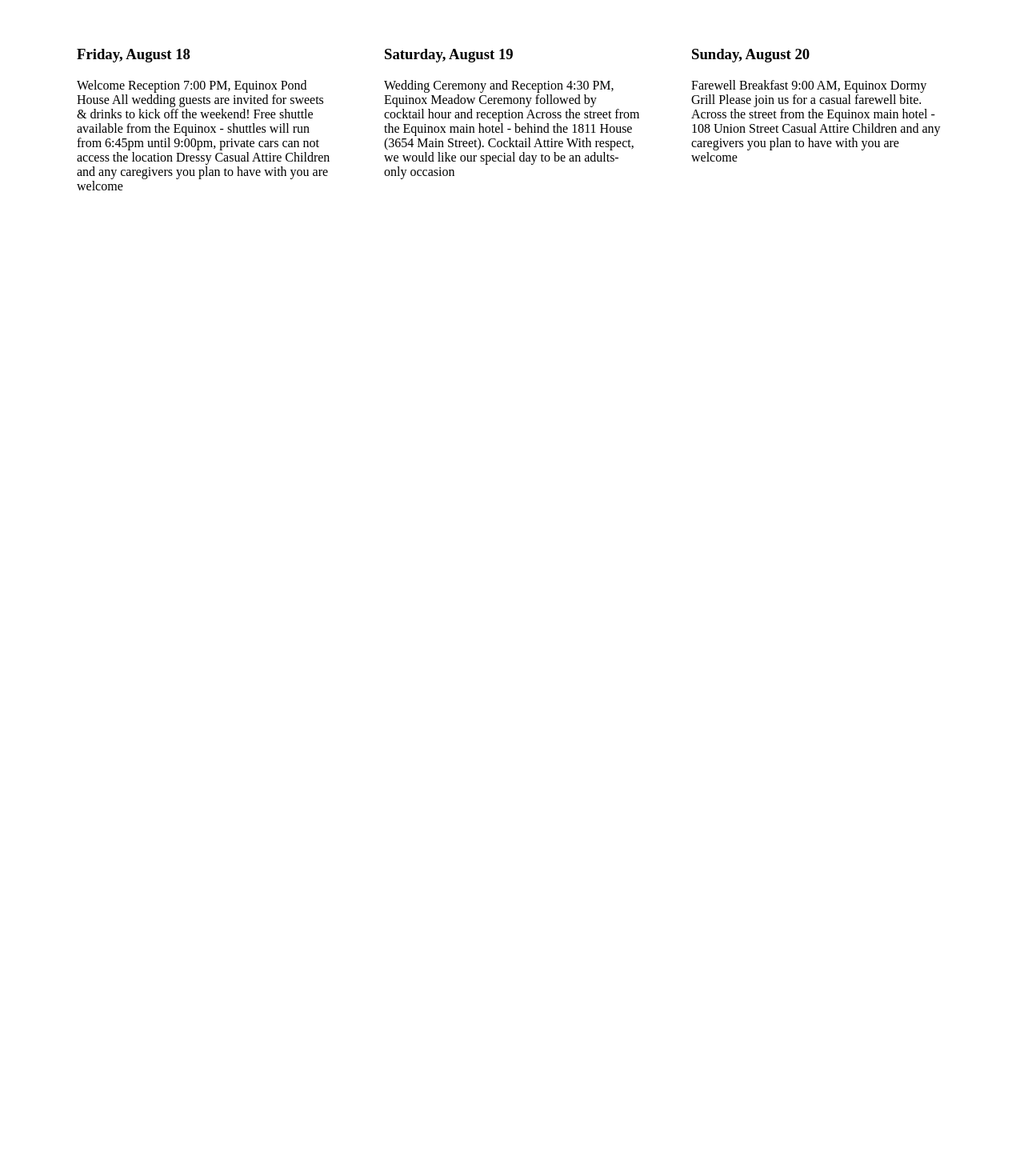
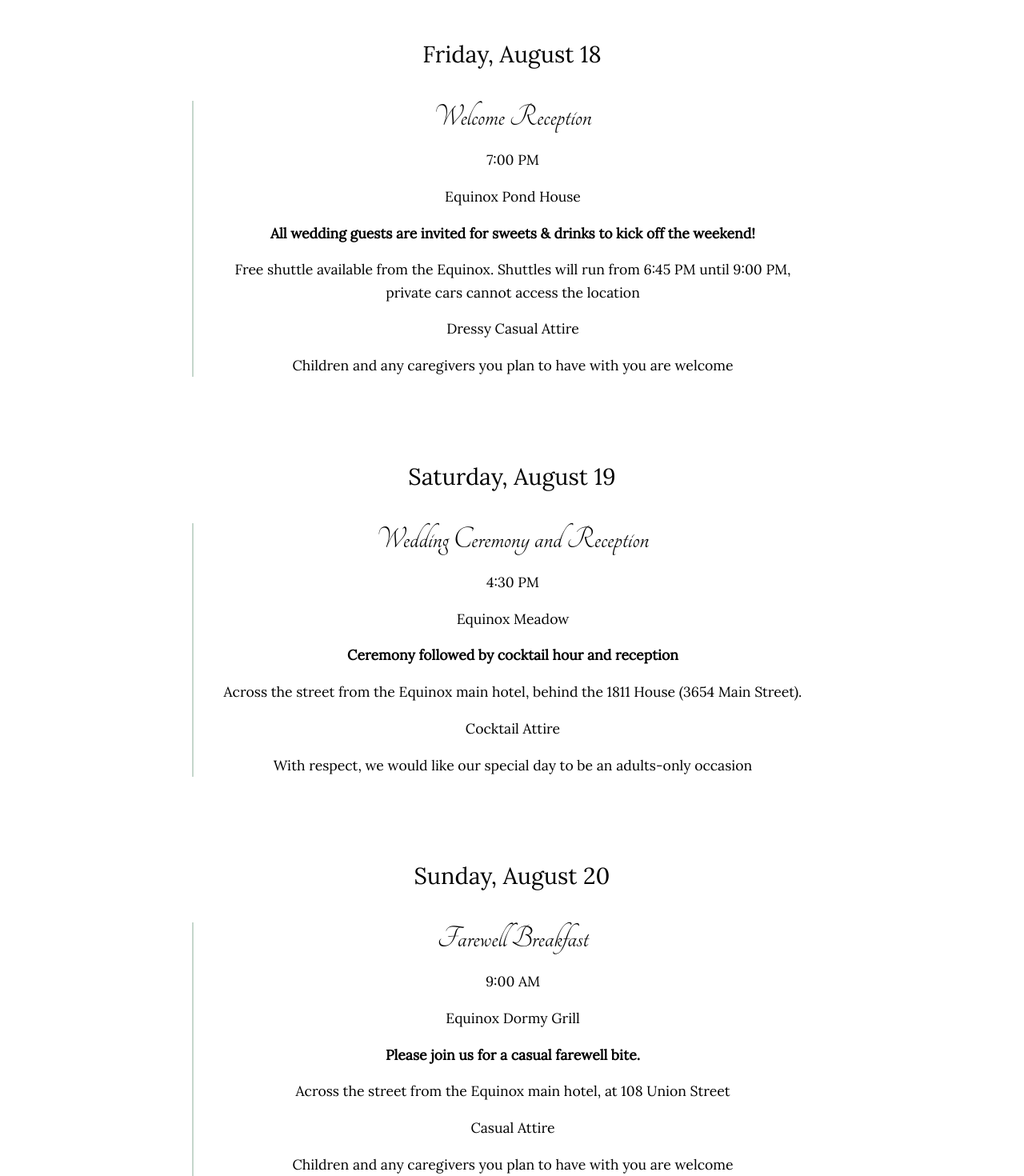
Before and after one commit to mrdavidjcole/michelle-andrew-wedding-website, a Next.js app: page /schedule in a window 1280 px wide. Shown: the part 460-1930 px from the top of the page at 80% size. Before the commit the page ends 800 px from the top, so only its background shows below. Built offline with nearby package versions, Linux system fonts and the light colour scheme.

Commit message:
Style the schedule

```diff
--- a/components/navigation.jsx
+++ b/components/navigation.jsx
@@ -33,8 +33,8 @@ export default () => {
 
         a {
           color: #303030;
+          font-family: 'Lora', serif;
           text-decoration: none;
-          text-transform: uppercase;
           flex: 0 0 auto;
           transition: border-color 200ms;
           border-bottom: 1px solid transparent;
--- a/pages/our-story.jsx
+++ b/pages/our-story.jsx
@@ -32,6 +32,7 @@ export default () => {
           font-family: 'Lora', serif;
           line-height: 1.6em;
           margin-top: 2em;
+          font-size: 1.1em;
         }
 
         .text-and-photo {
--- a/pages/schedule.jsx
+++ b/pages/schedule.jsx
@@ -15,73 +15,152 @@ export default () => {
       <style jsx>{`
         * {
           box-sizing: border-box;
+          font-family: 'Lora', serif;
         }
 
         .headings {
           text-align: center;
         }
 
-        h2 {
+        h1 {
           font-family: Tangerine, cursive;
           font-size: 3em;
           font-weight: 500;
         }
 
+        h2 {
+          font-weight: 300;
+          font-size: 1.8em;
+        }
+
+        h3 {
+          font-family: Tangerine, cursive;
+          font-weight: 500;
+          font-size: 2.5em;
+          margin-bottom: .5em;
+        }
+
+        p {
+          font-size: 1.1em;
+          line-height: 1.6em;
+        }
+
         .days {
-          display: flex;
-          align-items: baseline;
-          justify-content: space-between;
           width: 90%;
-          flex-wrap: wrap;
+          margin: 0 auto;
+          max-width: 900px;
+        }
+
+        .day {
+          padding: 2em;
+        }
+
+        .date {
+          flex: 0 0 260px;
+          text-align: center;
+        }
+
+        .details {
+          border-left: 2px solid rgb(197, 214, 204);
+          flex: 1 1 70%;
+          padding: 0 2em;
+          text-align: center;
+          max-width: 800px;
           margin: 0 auto;
         }
 
-        .day {
-          flex: 1 1 33.33%;
-          padding: 2em;
+        .summary {
+          font-weight: 600;
         }
 
       `}</style>
       <div className="headings">
-        <h2>Schedule of Events</h2>
+        <h1>Schedule of Events</h1>
       </div>
       <div className="days">
         <div className="day">
-          <h3>Friday, August 18</h3>
+          <div className="date">
+            <h2>Friday, August 18</h2>
+          </div>
+          <div className="details">
+            <h3>
               Welcome Reception
-          7:00 PM, Equinox Pond House
+            </h3>
+            <p>
+              7:00 PM
+            </p>
+            <p>
+              Equinox Pond House
+            </p>
+            <p className="summary">
               All wedding guests are invited for sweets & drinks to kick off the weekend!
-
-          Free shuttle available from the Equinox - shuttles will run from 6:45pm until 9:00pm, private cars can not access the location
+            </p>
+            <p>
+              Free shuttle available from the Equinox. Shuttles will run from 6:45 PM until 9:00 PM, private cars cannot access the location
+            </p>
+            <p>
               Dressy Casual Attire
-
+            </p>
+            <p>
               Children and any caregivers you plan to have with you are welcome
+            </p>
+          </div>
         </div>
         <div className="day">
-          <h3>Saturday, August 19</h3>
+          <div className="date">
+            <h2>Saturday, August 19</h2>
+          </div>
+          <div className="details">
+            <h3>
               Wedding Ceremony and Reception
-
-          4:30 PM, Equinox Meadow
+            </h3>
+            <p>
+              4:30 PM
+            </p>
+            <p>
+              Equinox Meadow
+            </p>
+            <p className="summary">
               Ceremony followed by cocktail hour and reception
-
-          Across the street from the Equinox main hotel - behind the 1811 House (3654 Main Street).
-
+            </p>
+            <p>
+              Across the street from the Equinox main hotel, behind the 1811 House (3654 Main Street).
+            </p>
+            <p>
               Cocktail Attire
-
+            </p>
+            <p>
               With respect, we would like our special day to be an adults-only occasion
+            </p>
+          </div>
         </div>
         <div className="day">
-          <h3>Sunday, August 20</h3>
+          <div className="date">
+            <h2>Sunday, August 20</h2>
+          </div>
+          <div className="details">
+            <h3>
               Farewell Breakfast
-          9:00 AM, Equinox Dormy Grill
-
+            </h3>
+            <p>
+              9:00 AM
+            </p>
+            <p>
+              Equinox Dormy Grill
+            </p>
+            <p className="summary">
               Please join us for a casual farewell bite.
-
-          Across the street from the Equinox main hotel - 108 Union Street
-
+            </p>
+            <p>
+              Across the street from the Equinox main hotel, at 108 Union Street
+            </p>
+            <p>
               Casual Attire
-
+            </p>
+            <p>
               Children and any caregivers you plan to have with you are welcome
+            </p>
+          </div>
         </div>
       </div>
     </>
```
Lines whose indentation alone changed are shown as unchanged.
